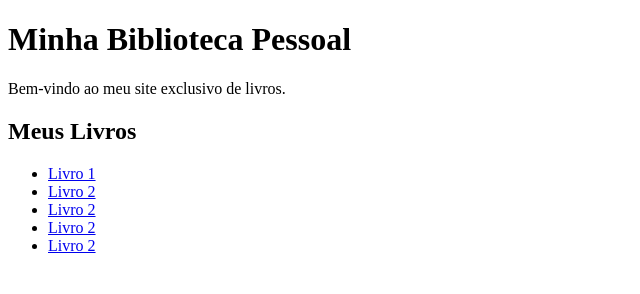
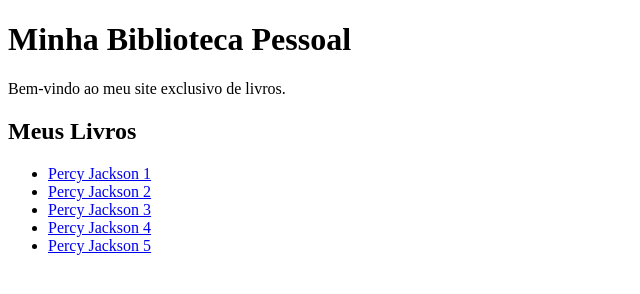
Before and after one commit to IgorBZ2/igorBZ2.github.io, a plain HTML site: page index.html in a window 1280 px wide. Shown: the whole page, without its empty margins (0-640 px from the left). Drawn offline with Linux system fonts and the light colour scheme.

Commit message:
Update index.html

```diff
--- a/index.html
+++ b/index.html
@@ -11,11 +11,11 @@
     <h2>Meus Livros</h2>
     <ul>
         <!-- Aqui você vai colocar os links dos seus livros -->
-        <li><a href="percy-jackson.pdf" target="_blank">Livro 1</a></li>
-        <li><a href="percy-jackson2.pdf" target="_blank">Livro 2</a></li>
-        <li><a href="percy-jackson3.pdf" target="_blank">Livro 2</a></li>
-        <li><a href="percy-jackson4.pdf" target="_blank">Livro 2</a></li>
-        <li><a href="percy-jackson5.pdf" target="_blank">Livro 2</a></li>
+        <li><a href="percy-jackson.pdf" target="_blank">Percy Jackson 1</a></li>
+        <li><a href="percy-jackson2.pdf" target="_blank">Percy Jackson 2</a></li>
+        <li><a href="percy-jackson3.pdf" target="_blank">Percy Jackson 3</a></li>
+        <li><a href="percy-jackson4.pdf" target="_blank">Percy Jackson 4</a></li>
+        <li><a href="percy-jackson5.pdf" target="_blank">Percy Jackson 5</a></li>
         <!-- Se você tiver mais livros, adicione mais links abaixo -->
     </ul>
 </body>
```
